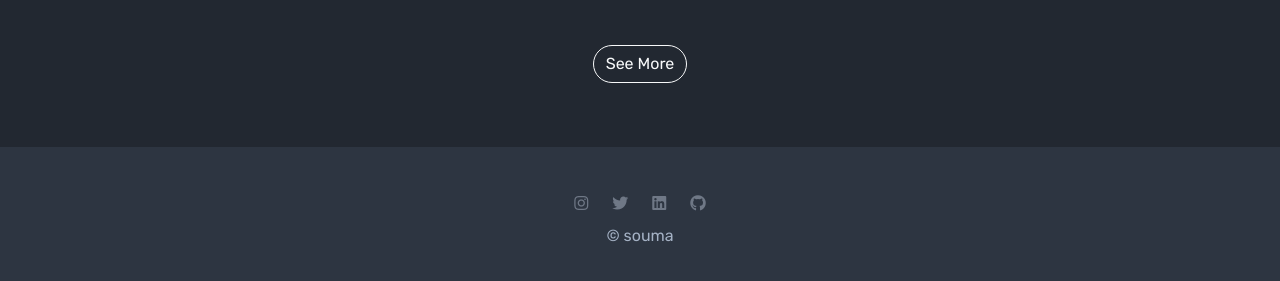
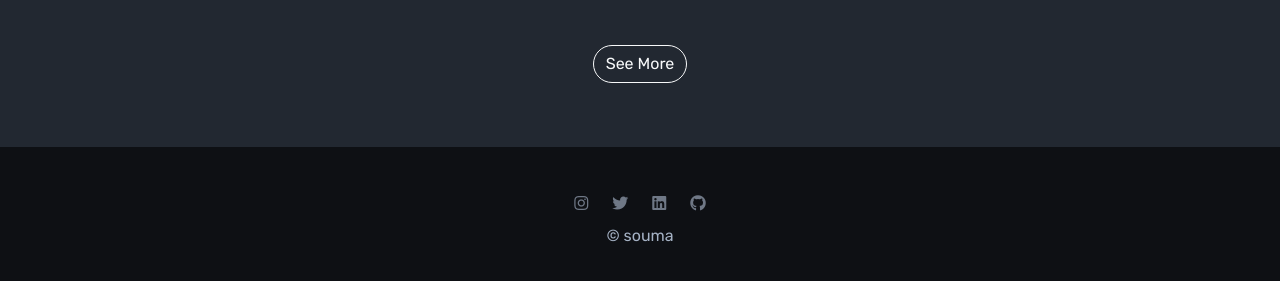
Before and after one commit to CodeWithSouma/complete-responsive-portfollio.github.io, a plain HTML site: page index.html in a window 1280 px wide. Shown: the part 3297-3578 px from the top of the page. Drawn offline with nearby package versions, Linux system fonts and the light colour scheme.

Commit message:
Update footer color

```diff
--- a/css/style.css
+++ b/css/style.css
@@ -262,7 +262,7 @@ right: 60px;
 /* ===================================footer====================== */
 footer{
     text-align: center;
-    background-color: #2d3541;
+    background-color: #0e1014;
 }
 footer .social-icon{
     margin:0 auto;
```
